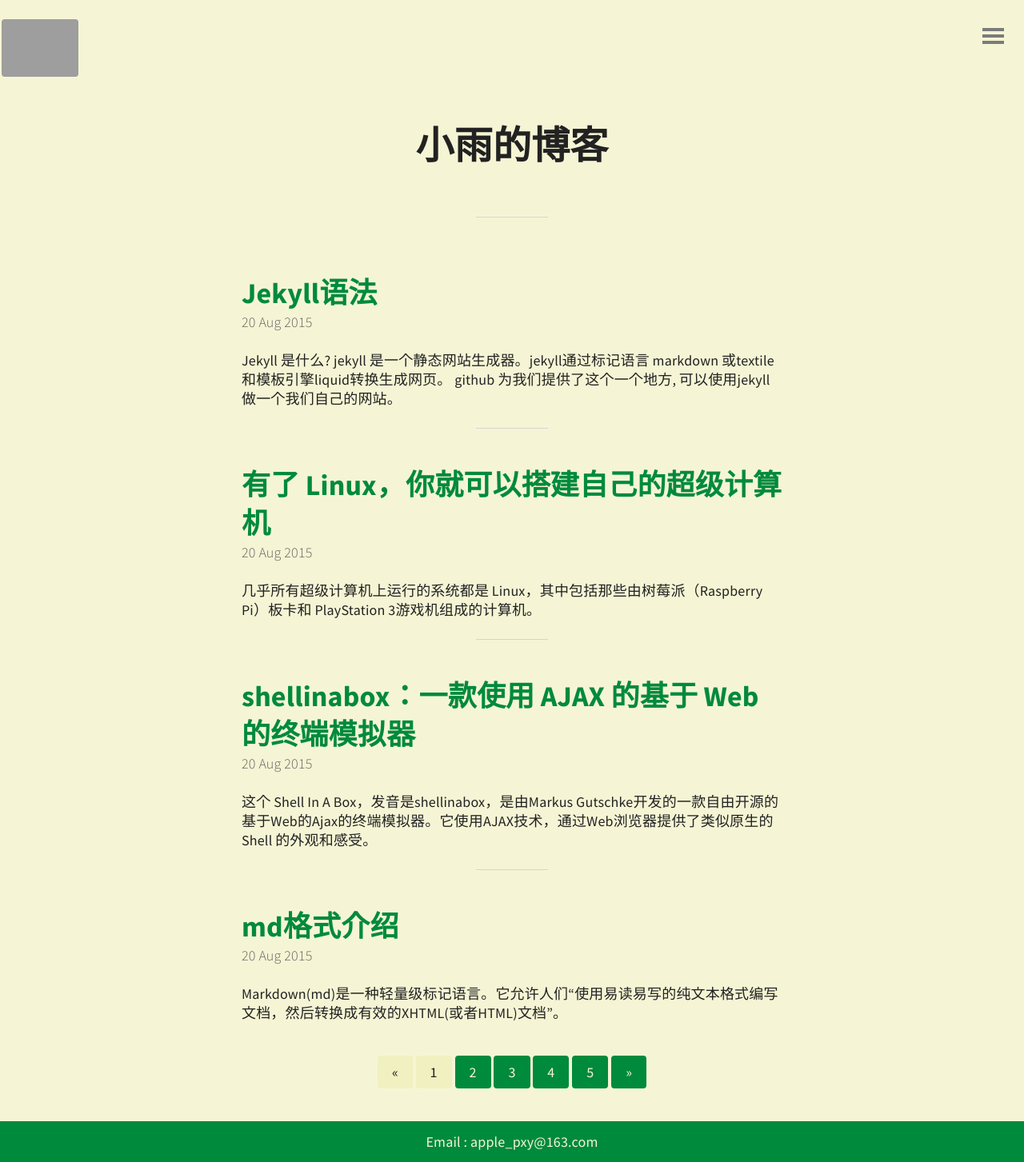
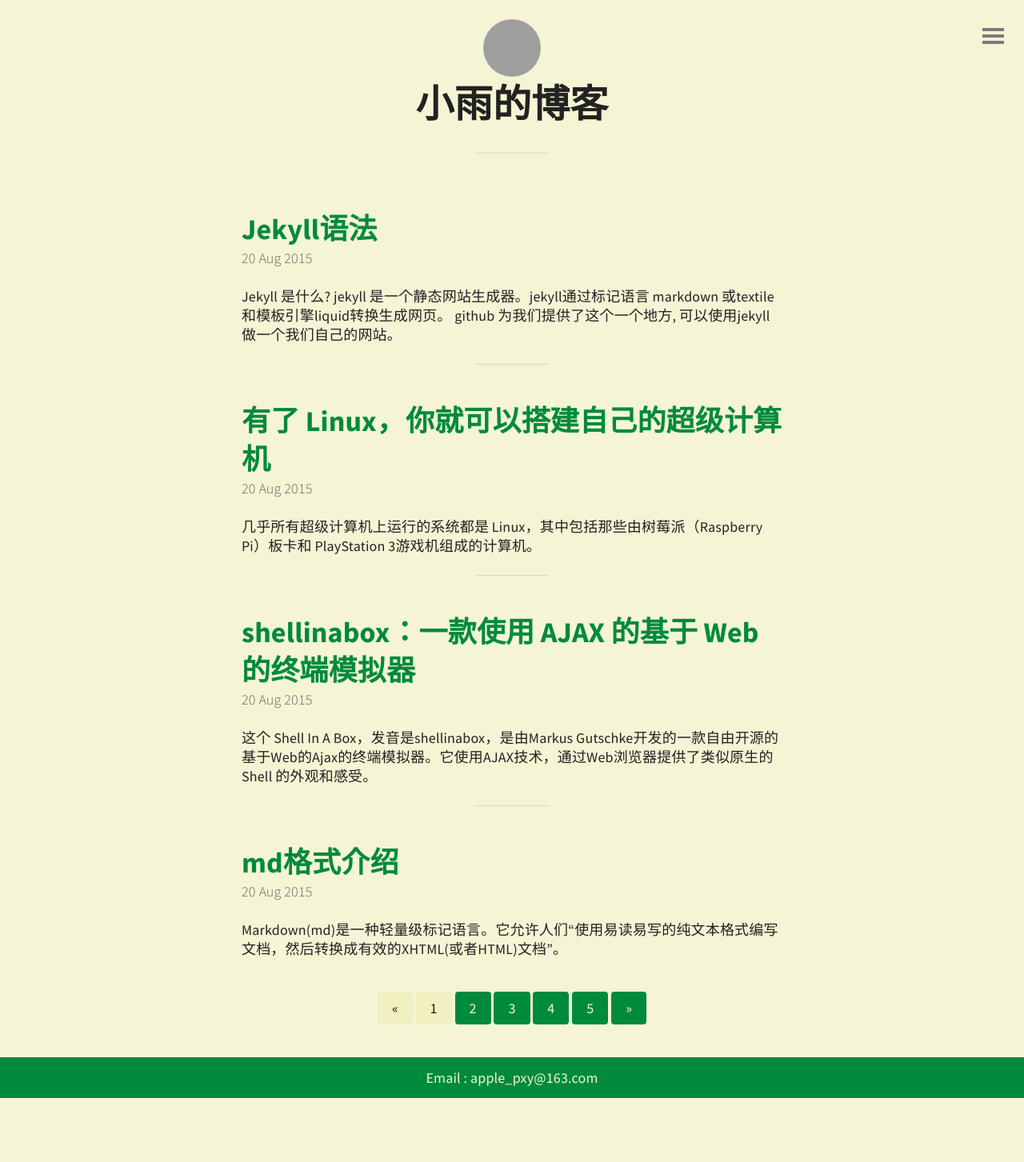
Before and after one commit to xiaoyu33/xiaoyu33.github.io, a Jekyll site: the page built from index.html, in a window 1280 px wide. Shown: the whole page at 80% size. Built offline with Jekyll 4.4.1, drawn with Linux system fonts in a browser that asks for light colours; the list of posts is cut into pages by our own code; after the commit the page ends 1373 px from its top, so only the background shows below that; grey boxes are pictures that could not be loaded.

Commit message:
Update header.html

```diff
--- a/_includes/header.html
+++ b/_includes/header.html
@@ -1,8 +1,6 @@
 <header id="header">
-	<p style="width:100px; height:100px; border-radius:50%;">
 	<a href="{{ site.baseurl }}">
-		<img src="http://tp4.sinaimg.cn/3263976075/180/5704421153/1">
+		<img src="http://tp4.sinaimg.cn/3263976075/180/5704421153/1" style="width:72px; height:72px; border-radius:50%;">
 	  <h1>小雨的博客</h1>
 	</a>
-	</p>
 </header>
```
